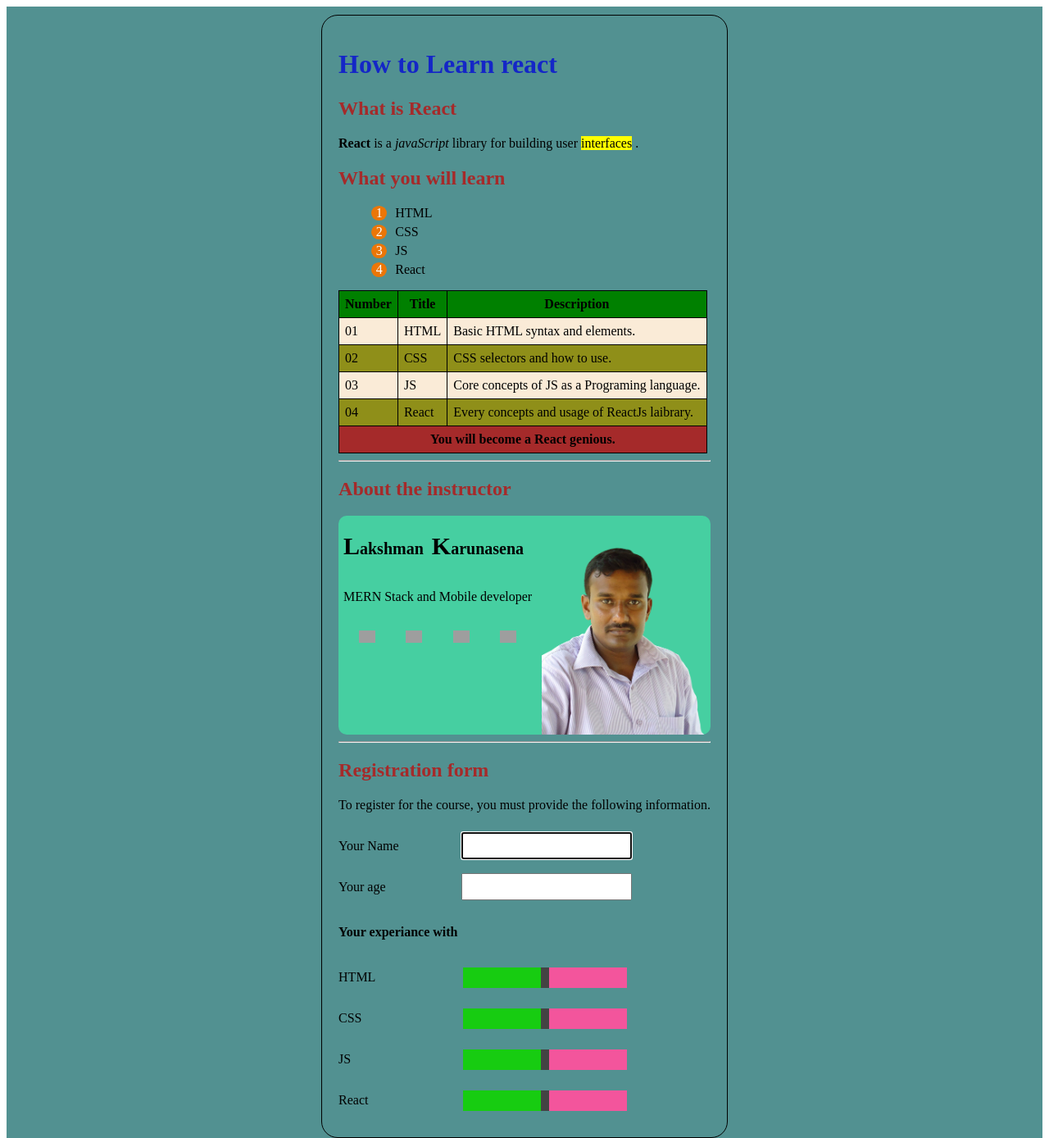
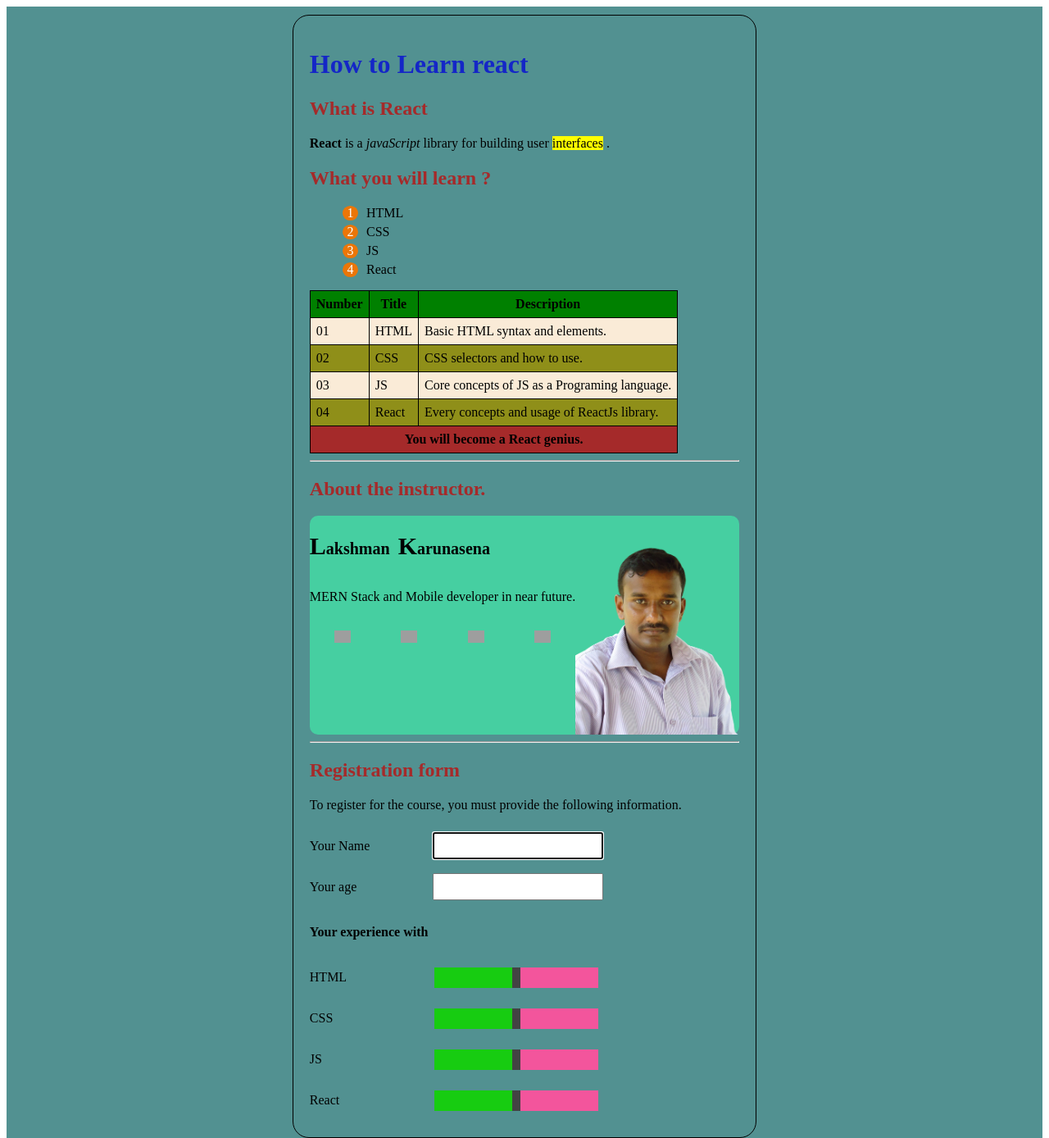
Before and after one commit to lakkaru/css_basic, a plain HTML site: page index.html in a window 1280 px wide. Shown: the top 1388 px of the page at 82% size. Drawn offline with Linux system fonts and the light colour scheme; grey boxes are pictures that could not be loaded.

Commit message:
typo- fixed some typo errors

```diff
--- a/index.html
+++ b/index.html
@@ -154,7 +154,7 @@
           <strong>React</strong> is a <em>javaScript</em> library for building
           user <mark>interfaces</mark> .
         </p>
-        <h2>What you will learn</h2>
+        <h2>What you will learn ?</h2>
         <ol>
           <li>HTML</li>
           <li>CSS</li>
@@ -188,24 +188,24 @@
             <tr>
               <td>04</td>
               <td>React</td>
-              <td>Every concepts and usage of ReactJs laibrary.</td>
+              <td>Every concepts and usage of ReactJs library.</td>
             </tr>
             <tr>
               <td colspan="3" style="text-align: center">
-                <b>You will become a React genious.</b>
+                <b>You will become a React genius.</b>
               </td>
             </tr>
           </tbody>
         </table>
         <hr />
-        <h2>About the instructor</h2>
+        <h2>About the instructor.</h2>
         <div id="aboutMeDiv">
           <div>
             <div style="display: flex; font-size: 20px; font-weight: bold">
               <p class="largeFirstletter">Lakshman &nbsp</p>
               <p class="largeFirstletter">Karunasena</p>
             </div>
-            <p>MERN Stack and Mobile developer</p>
+            <p>MERN Stack and Mobile developer in near future.</p>
 
             <div style="display: flex; justify-content: space-around">
               <p>
@@ -255,7 +255,7 @@
             <p>Your age</p>
             <input type="number" min="13" max="100"/>
           </div>
-          <h4>Your experiance with</h4>
+          <h4>Your experience with</h4>
           <div
             class="slidecontainer"
             style="display: flex; align-items: center"
```
